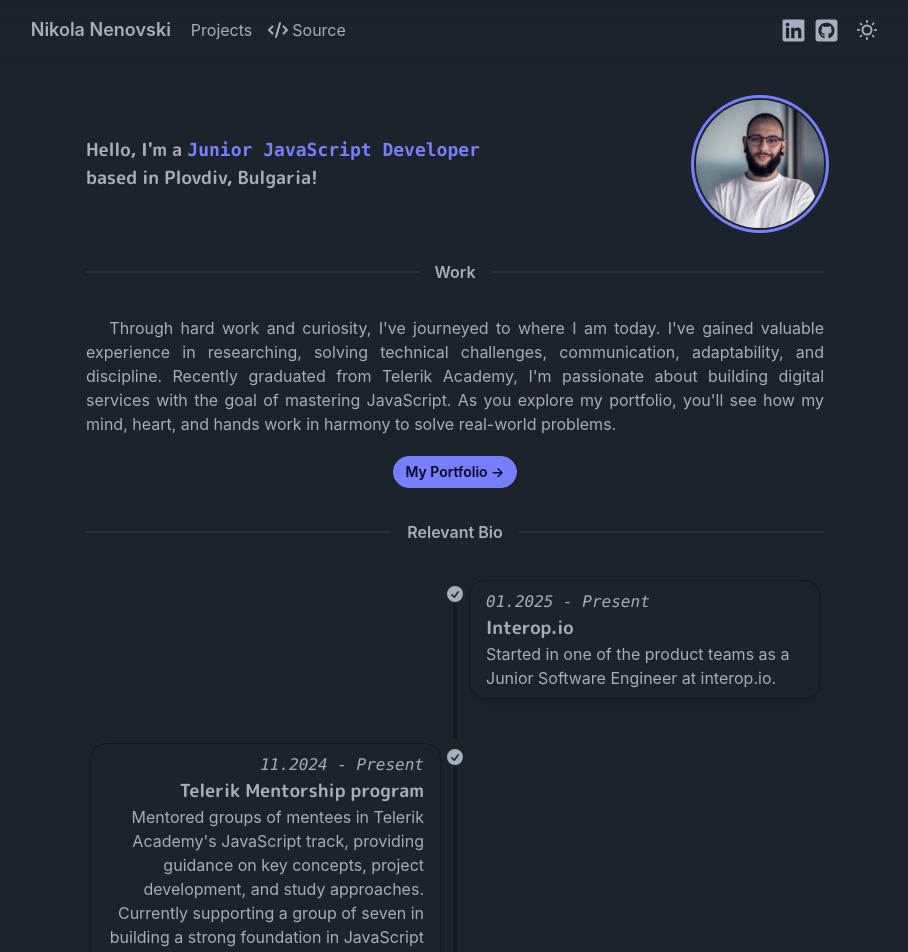
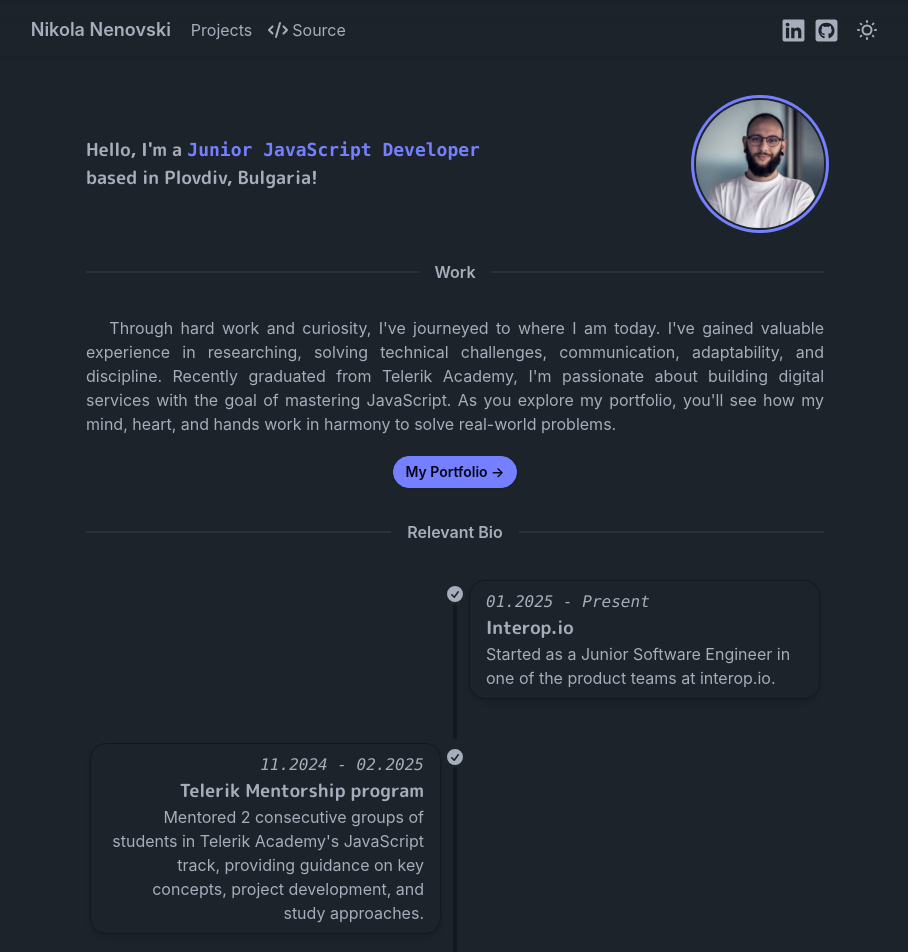
Before and after one commit to Nickslabcode/portfolio-ts, a React (Vite) app: page / in a window 1280 px wide. Shown: the top 952 px of the page, without its empty margins (185-1093 px from the left). Built offline with nearby package versions, Linux system fonts and the light colour scheme.

Commit message:
Update Timeline component

```diff
--- a/src/components/Timeline.tsx
+++ b/src/components/Timeline.tsx
@@ -25,7 +25,7 @@
         <div className="timeline-end mb-10 md:text-start timeline-box shadow-md">
           <time className="font-mono italic">01.2025 - Present</time>
           <h2 className="text-lg font-semibold">Interop.io</h2>
-          Started in one of the product teams as a Junior Software Engineer at interop.io.
+          Started as a Junior Software Engineer in one of the product teams at interop.io.
         </div>
         <hr />
       </li>
@@ -45,12 +45,11 @@
           </svg>
         </div>
         <div className="timeline-start mb-10 md:text-end timeline-box shadow-md">
-          <time className="font-mono italic">11.2024 - Present</time>
+          <time className="font-mono italic">11.2024 - 02.2025</time>
           <h2 className="text-lg font-semibold">Telerik Mentorship program</h2>
-          Mentored groups of mentees in Telerik Academy's JavaScript track,
+          Mentored 2 consecutive groups of students in Telerik Academy's JavaScript track,
           providing guidance on key concepts, project development, and study
-          approaches. Currently supporting a group of seven in building a strong
-          foundation in JavaScript fundamentals and functional programming.
+          approaches.
         </div>
         <hr />
       </li>
```
